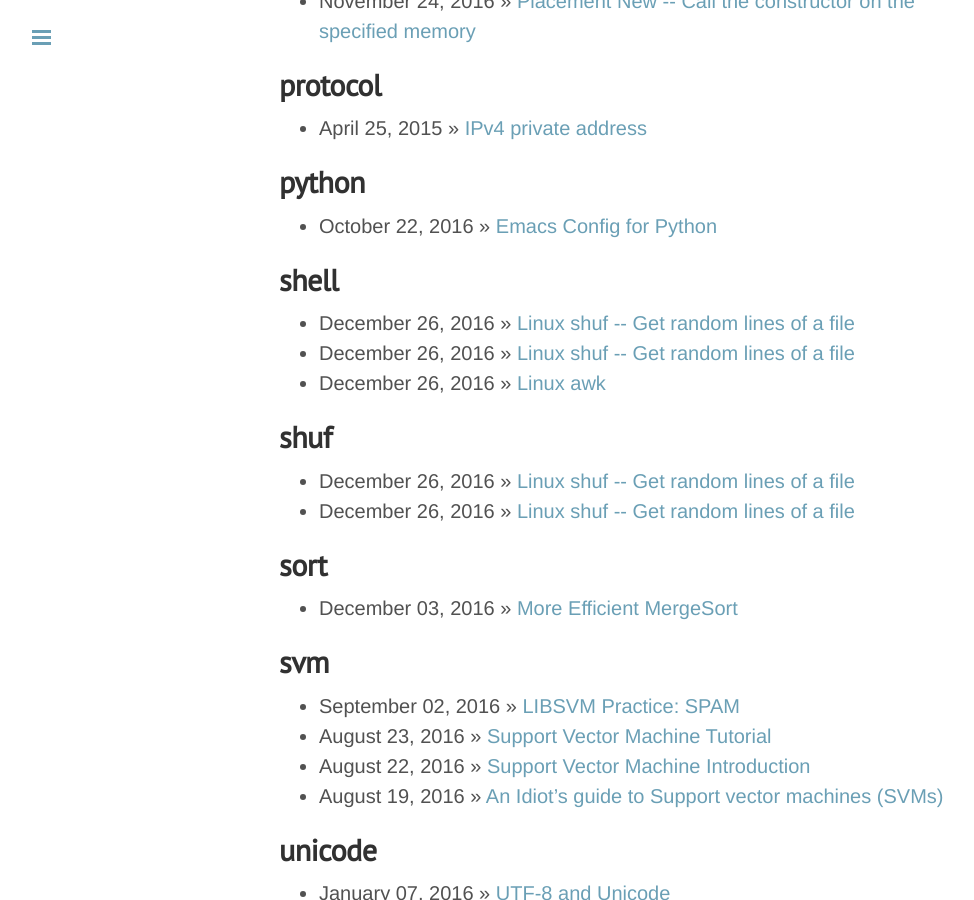
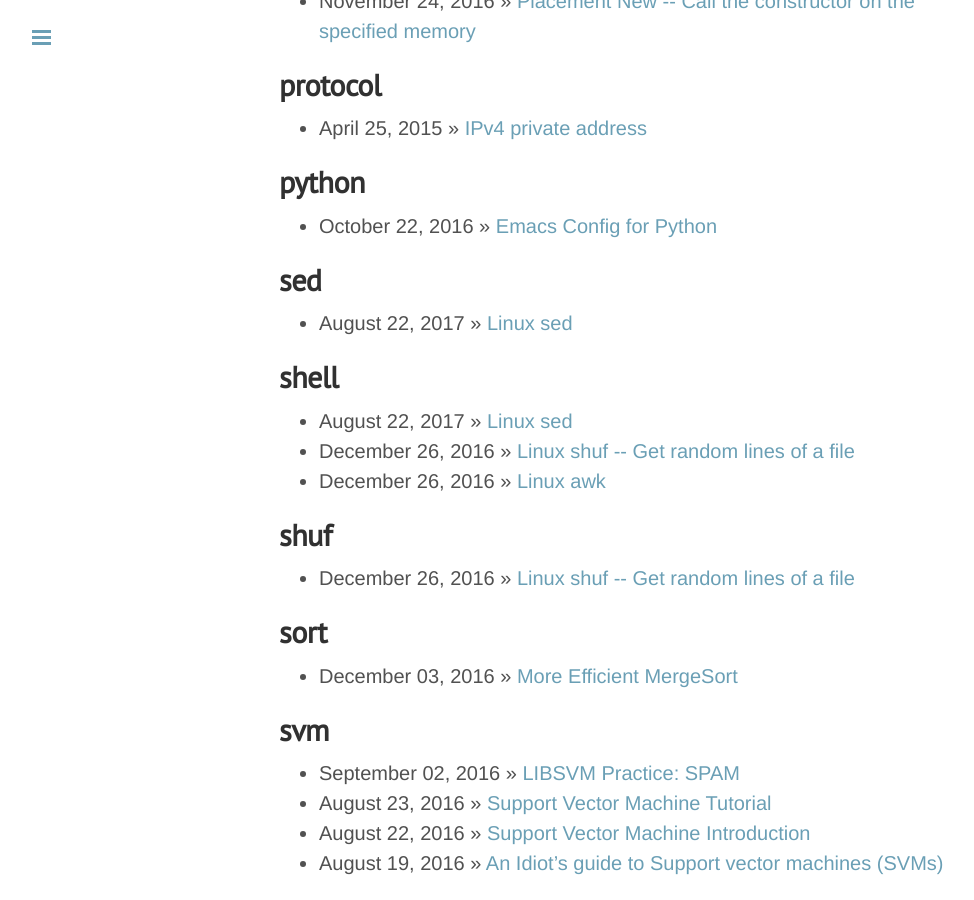
Before and after one commit to loverszhaokai/loverszhaokai.github.io, a Jekyll site: the page built from tags.html, in a window 1280 px wide and 900 px high, scrolled down 4080 px. Shown: the whole window, without its empty margins (1-975 px from the left). Built offline with Jekyll 4.4.1, drawn with Linux system fonts in a browser that asks for light colours; nearby versions of some CDN libraries; some of the changed text lies outside the part shown.

Commit message:
new post

```diff
--- a/_posts/2017-08-22-linux-sed.md
+++ b/_posts/2017-08-22-linux-sed.md
@@ -1,9 +1,9 @@
 ---
 layout: post
-title: "Linux shuf -- Get random lines of a file"
-date:   2016-12-26 16:38 IST
-categories: ["linux", "shell", "shuf"]
-tags: ["linux", "shell", "shuf"]
+title: "Linux sed"
+date:   2017-08-22 00:00 IST
+categories: ["linux", "shell", "sed"]
+tags: ["linux", "shell", "sed"]
 comments: true
 analytics: true
 ---
@@ -17,27 +17,11 @@ analytics: true
 
 ## 1. Reference
 
-[What's an easy way to read random line from a file in Unix command line?](http://stackoverflow.com/questions/448005/whats-an-easy-way-to-read-random-line-from-a-file-in-unix-command-line)
+[sed命令中如何讲一个特殊字符（比如"|"）替换为换行符？](https://zhidao.baidu.com/question/381342419.html?qbl=relate_question_0&word=sed%CC%E6%BB%BB%BB%BB%D0%D0%B7%FB)
 
 
-## 2. Shuf
+## 2. sed replace '\n' with newline in Mac OSX
 
 ~~~
-$ shuf -n 100  $FILE
+$ sed -i.back 's:\\n:\'$'\n:g' test.html
 ~~~
-
-## 3. Sort
-
-This method is not perfect since there maybe rand conflict.
-
-~~~
-$ sort --random-sort  $FILE | head -n 100
-~~~
-
-## 4. awk
-
-This method is not perfect since there maybe rand conflict.
-
-~~~
-$ awk '{print rand() " " $1}' $FILE | sort -k1n | awk '{print $2}'
-~~~
```
